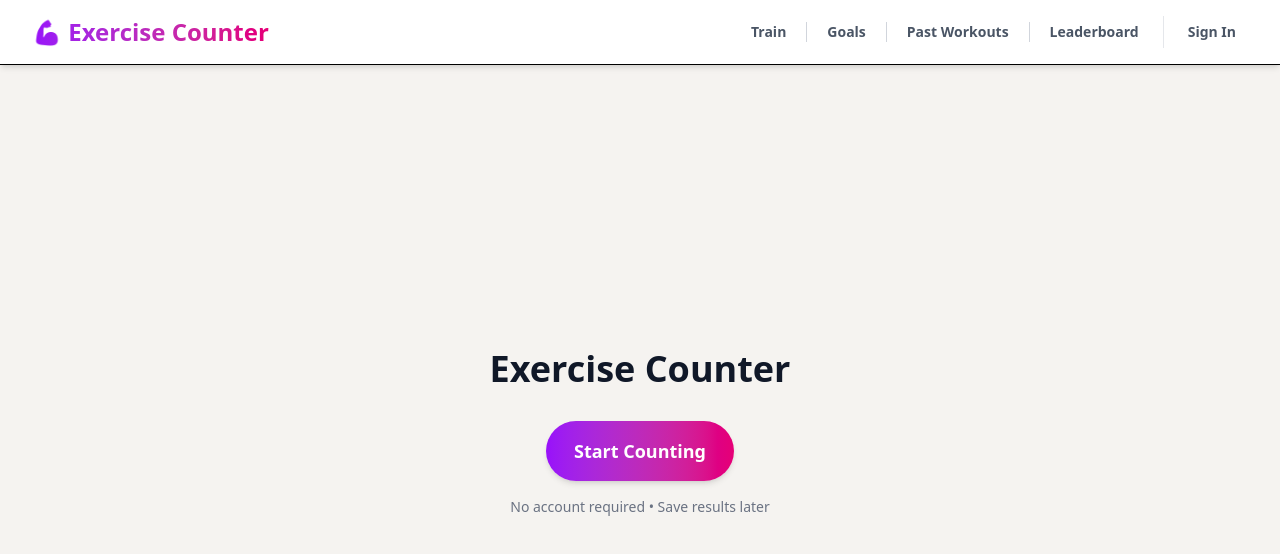
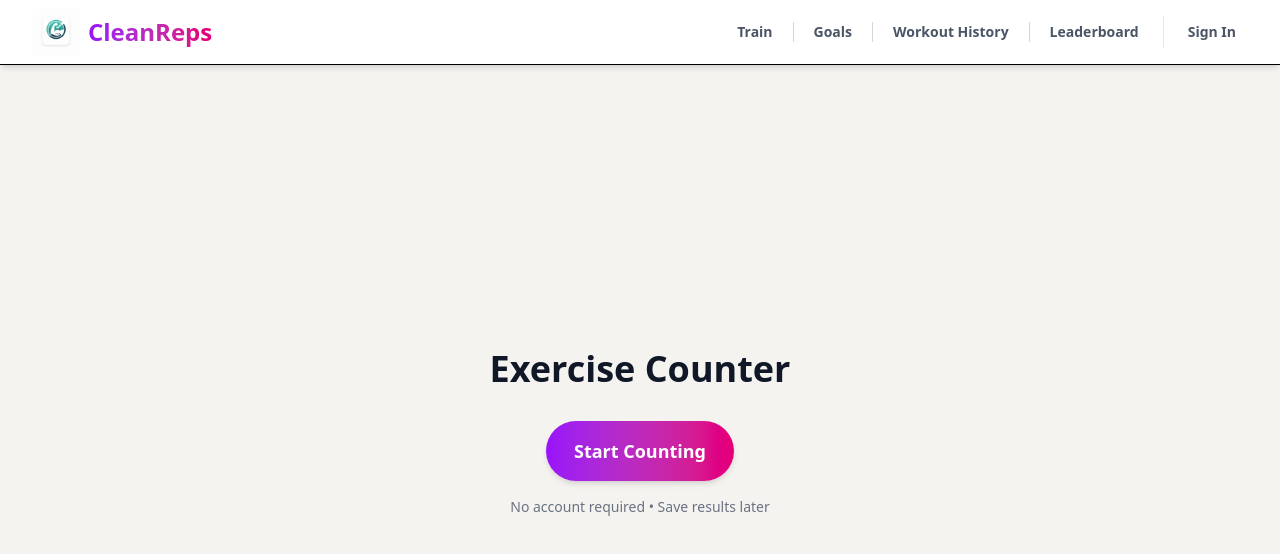
Before and after one commit to bleep333/exercise-counter, a Next.js app: page / in a window 1280 px wide. Shown: the top 554 px of the page. Built offline with nearby package versions, Linux system fonts and the light colour scheme; no server answers.

Commit message:
Temporary logo redesign

```diff
--- a/components/NavBar.tsx
+++ b/components/NavBar.tsx
@@ -1,6 +1,7 @@
 'use client'
 
 import Link from 'next/link'
+import Image from 'next/image'
 import { usePathname } from 'next/navigation'
 import { useSession, signOut } from 'next-auth/react'
 import { useState, useEffect, useRef } from 'react'
@@ -39,9 +40,19 @@ export function NavBar() {
           {/* Logo */}
           <Link
             href="/"
-            className="text-2xl font-bold bg-gradient-to-r from-purple-600 to-pink-600 bg-clip-text text-transparent"
+            className="flex items-center gap-2"
           >
-            💪 Exercise Counter
+            <Image
+              src="/logo.png"
+              alt="CleanReps"
+              width={48}
+              height={48}
+              className="h-12 w-auto"
+              priority
+            />
+            <span className="text-2xl font-bold bg-gradient-to-r from-purple-600 to-pink-600 bg-clip-text text-transparent">
+              CleanReps
+            </span>
           </Link>
 
           {/* Links */}
@@ -49,7 +60,7 @@ export function NavBar() {
             {[
               ['/counter', 'Train'],
               ['/goals', 'Goals'],
-              ['/stats', 'Past Workouts'],
+              ['/stats', 'Workout History'],
               ['/leaderboard', 'Leaderboard'],
             ].map(([href, label], index, arr) => (
               <div key={href} className="flex items-center">
```
Also changed, not shown: app/icon.png (added), public/logo.png (added).
